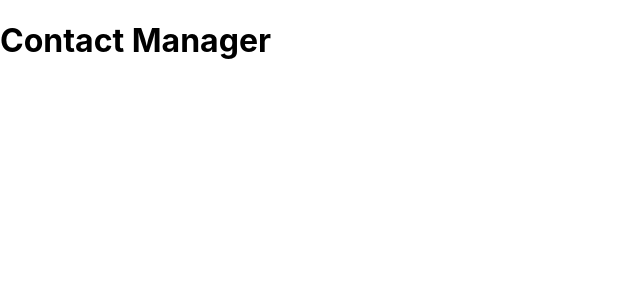
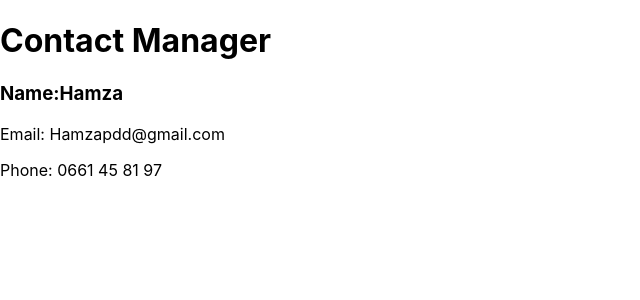
Before and after one commit to HBenzaoui/contact-list_redux, a React (Create React App) app: page / in a window 1280 px wide. Shown: the top 300 px of the page, without its empty margins (0-640 px from the left). Built offline with nearby package versions, Linux system fonts and the light colour scheme.

Commit message:
install bootstrap

```diff
--- a/package.json
+++ b/package.json
@@ -3,6 +3,7 @@
   "version": "0.1.0",
   "private": true,
   "dependencies": {
+    "bootstrap": "^4.2.1",
     "react": "^16.7.0",
     "react-dom": "^16.7.0",
     "react-scripts": "2.1.2"
--- a/src/App.js
+++ b/src/App.js
@@ -1,11 +1,17 @@
 import React, { Component } from 'react';
 import Header from './component/Header';
+import Contact from './component/Contact';
 
 class App extends Component {
   render() {
     return (
       <div>
         <Header branding="Contact Manager" />
+        <Contact
+          name="Hamza"
+          email="Hamzapdd@gmail.com"
+          phone="0661 45 81 97"
+        />
       </div>
     );
   }
--- a/src/component/Contact.js
+++ b/src/component/Contact.js
@@ -1,7 +1,13 @@
 import React from 'react';
 
-const Contact = () => {
-  return <div />;
+const Contact = props => {
+  return (
+    <div>
+      <h3>Name:{props.name}</h3>
+      <p>Email: {props.email}</p>
+      <p>Phone: {props.phone}</p>
+    </div>
+  );
 };
 
 export default Contact;
```
Also changed, not shown: 1 other file (tests, documents, lock files or other folders).
